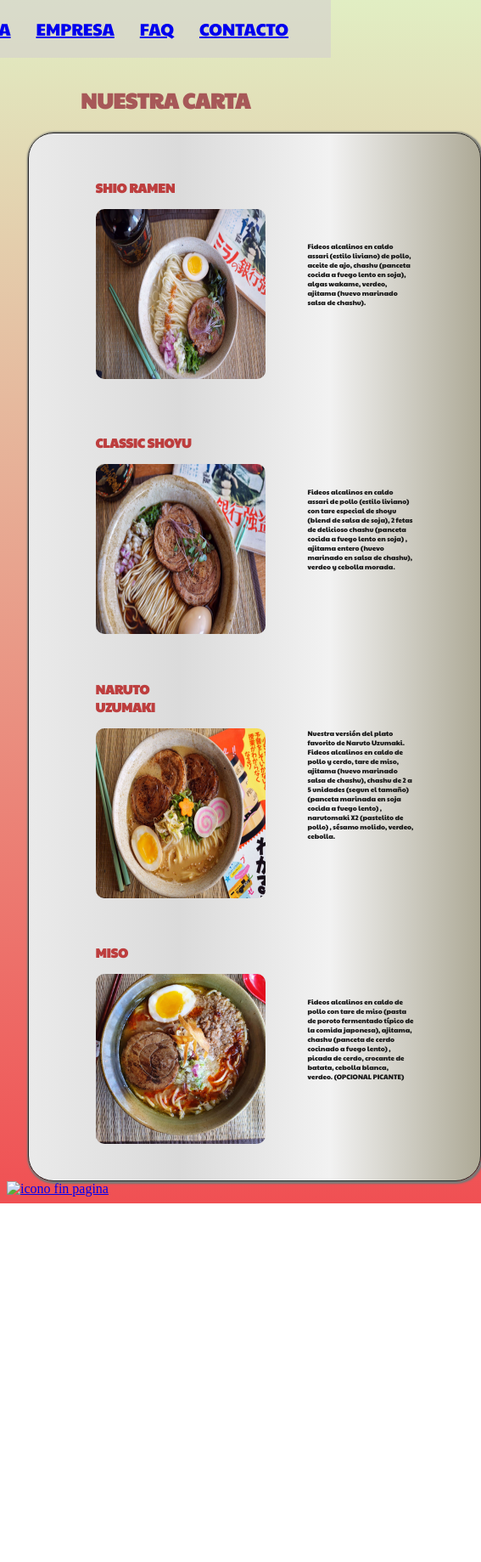
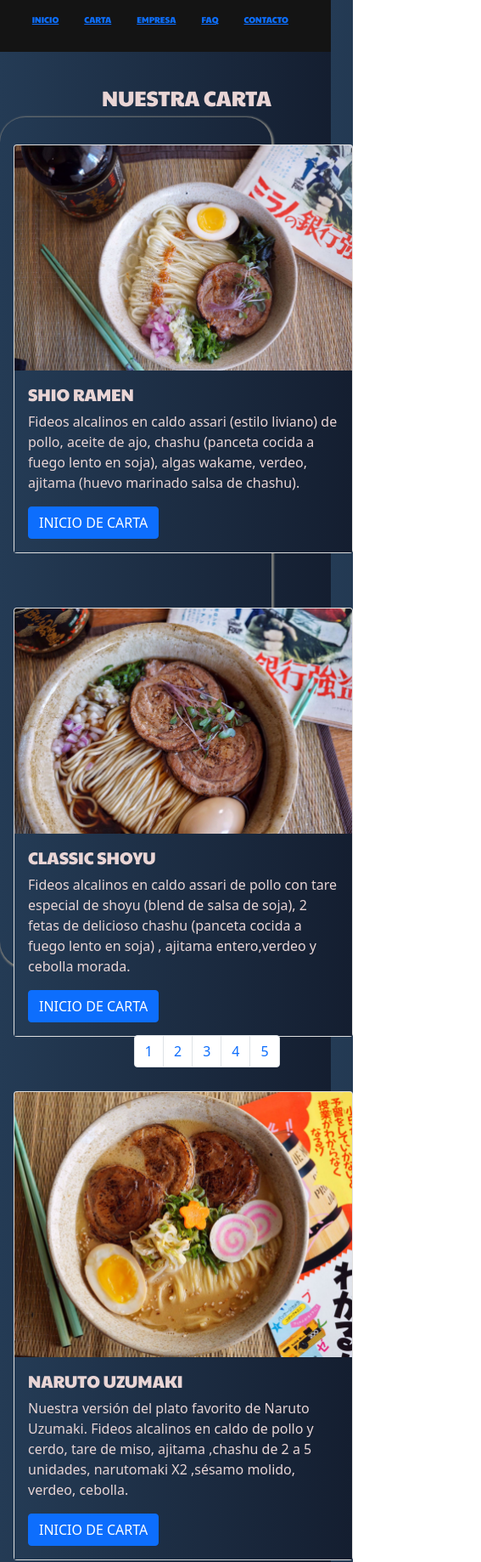
Before and after one commit to YUGENZzz/Idea-Amin, a plain HTML site: page paginas/carta.html in a window 390 px wide. Shown: the top 1838 px of the page at 85% size, 567 px wide, since content can reach past the window. Before the commit the page ends 1416 px from the top, so only its background shows below. Drawn offline with nearby package versions, Linux system fonts and the light colour scheme.

Commit message:
bootstrap

```diff
--- a/css/estilos.css
+++ b/css/estilos.css
@@ -3,9 +3,12 @@
 
 body{
 
-    background: #e1eec3;  /* fallback for old browsers */
-    background: -webkit-linear-gradient(to top, #f05053, #e1eec3);  /* Chrome 10-25, Safari 5.1-6 */
-    background: linear-gradient(to top, #f05053, #e1eec3); /* W3C, IE 10+/ Edge, Firefox 16+, Chrome 26+, Opera 12+, Safari 7+ */
+    background: #141E30;  /* fallback for old browsers */
+    background: -webkit-linear-gradient(to right, #243B55, #141E30);  /* Chrome 10-25, Safari 5.1-6 */
+    background: linear-gradient(to right, #243B55, #141E30); /* W3C, IE 10+/ Edge, Firefox 16+, Chrome 26+, Opera 12+, Safari 7+ */
+
+
+
 
 
 }
@@ -13,7 +16,7 @@ body{
 
 
 .header {
-    background-color: hwb(24 81% 17% / 0.616);
+    background-color: hwb(0 8% 92%);
     color: rgb(250, 250, 250);
     position: fixed;
     top: 0;
@@ -22,6 +25,8 @@ body{
     font-family: 'Paytone One', sans-serif;
     font-size: 20px;
     text-transform: uppercase;
+    z-index: 1000;
+    gap: 64%;
 
 
 
@@ -30,18 +35,24 @@ body{
     justify-content: end;
 }
 
+.icono-header {
+    margin-top: 10px;
+
+}
+
 .lista {
     display: flex;
     list-style: none;
     flex-direction: row;
     padding-right: 50px;
+    margin-bottom: 30px;
+    margin-top: 1rem;
 
 
 }
 
 .lista__item {
     margin-left: 30px;
-
 
 }
 
@@ -61,6 +72,7 @@ body{
 
 .inicio__izquierda {
     width: 50%;
+    margin-left: 80px;
 }
 
 .inicio__derecha {
@@ -68,28 +80,40 @@ body{
     display: flex;
     flex-direction: row;
     justify-content: center;
+
+
+
 }
 
 .inicio__titulo {
-    color: rgb(167, 88, 88);
+    color: rgb(233, 213, 213);
     font-size: 65px;
     font-family: 'Paytone One', sans-serif;
     text-transform: uppercase;
+
 }
 
 .inicio__parrafo {
     font-family: 'Paytone One', sans-serif;
     font-size: 30px;
-    color: rgb(43, 41, 41);
+    color: rgb(233, 213, 213);
+    margin-top: 3rem;
+    padding-right: 50px;
 
 }
 
 .inicio__imagen {
 
+
 }
 
-main {
-    min-height: 100vh;
+.pagination {
+    margin-bottom: 100px;
+
+}
+
+.separacion-footer {
+    min-height: 80vh;
 }
 
 /*final de main index*/
@@ -102,6 +126,8 @@ main {
 .footer {
 
 
+
+
 }
 
 /*comienzo de footer index*/
@@ -112,69 +138,65 @@ main {
 /*inicio pagina carta*/
 
 .separacion {
-    margin-top: 200px;
-    min-height: 250vh;
+    margin-top: 100px;
+    min-height: 150vh;
 }
 
 .carta-titulo {
-    font-size: 60px;
-    color: rgb(167, 88, 88);
+    font-size: 50px;
+    color: rgb(233, 213, 213);
     text-align: center;
     font-family: 'Paytone One', sans-serif;
+    margin-left: 50px;
+
 
 }
 
 .grid-carta {
-    background: #ADA996;  /* fallback for old browsers */
-    background: -webkit-linear-gradient(to right, #EAEAEA, #DBDBDB, #F2F2F2, #ADA996);  /* Chrome 10-25, Safari 5.1-6 */
-    background: linear-gradient(to right, #EAEAEA, #DBDBDB, #F2F2F2, #ADA996); /* W3C, IE 10+/ Edge, Firefox 16+, Chrome 26+, Opera 12+, Safari 7+ */
 
-
-    border: 1px solid rgb(39, 38, 38);
-    box-shadow: 2px 2px 3px 3px rgb(119, 121, 119);
+    border: 0px solid rgb(39, 38, 38);
     padding: 1rem;
-    height: 2000px;
+    height: 1200px;
     width: 1000px;
-    margin-left: 400px;
+    margin-left: 450px;
     display: grid;
     border-radius: 30px;
+
 
     grid-template-columns: 1fr 1fr;
     grid-template-rows: 1fr 1fr 1fr 1fr;
 
     justify-items: center;
     align-items: center;
+    gap: 3rem;
 
 }
 
-.grid-carta__izq {
-    width: 50%;
+.card {
+    margin-top: 5rem;
+    border: none;
 }
 
+.card-body {
+    background: #141E30;  /* fallback for old browsers */
+    background: -webkit-linear-gradient(to right, #243B55, #141E30);  /* Chrome 10-25, Safari 5.1-6 */
+    background: linear-gradient(to right, #243B55, #141E30); /* W3C, IE 10+/ Edge, Firefox 16+, Chrome 26+, Opera 12+, Safari 7+ */
 
-.grid-carta__der {
-    width: 50%;
-}
-
-.sub-carta {
-    font-size: 30px;
-    color: rgb(167, 88, 88);
-    font-family: 'Paytone One', sans-serif;
-}
-
-.info-ramen {
-    font-size: 18px;
-    color: rgb(27, 27, 27);
-    font-family: 'Paytone One', sans-serif;
 
 }
 
+.card-title {
 
+    font-family: 'Paytone One', sans-serif;
+    color: rgb(233, 213, 213);
 
-.bordes {
-    border-radius: 15px;
-    overflow: hidden;
 }
+
+.card-text {
+    color: rgb(233, 213, 213);
+
+}
+
 
 /* final pagina carta*/
 
@@ -397,36 +419,71 @@ main {
 
 @media screen and (max-width:599px){
 
+    .header {
+        background-color: hwb(0 8% 92%);
+        color: rgb(250, 250, 250);
+        position: fixed;
+        top: 0;
+        left: 0;
+        width: 100%;
+        font-family: 'Paytone One', sans-serif;
+        font-size: 10px;
+        text-transform: uppercase;
+        z-index: 1000;
 
-    .inicio {
         display: flex;
         flex-direction: row;
-        padding: 0 1rem;
-        margin-top: 50px;
+        justify-content: end;
     }
 
+
+    .inicio  {
+        display: flex;
+        flex-direction: row;
+        flex-direction:column;
+        justify-content: center;
+        padding: 0 1rem;
+        margin-top: 100px;
+    }
+
+    .inicio__titulo {
+        color: rgb(233, 213, 213);
+        font-size: 25px;
+        font-family: 'Paytone One', sans-serif;
+        text-transform: uppercase
+
+
+    }
+
+
     .inicio__izquierda {
-        width: 100%;
+        width: 80%;
     }
 
     .inicio__derecha {
         display: flex;
         flex-direction: column;
         justify-content: center;
-    }
 
 
-    .inicio {
-        display: flex;
-        flex-direction:column;
-        justify-content: center;
+
     }
 
     .inicio__parrafo {
         font-family: 'Paytone One', sans-serif;
         font-size: 15px;
-        color: rgb(27, 21, 21);
-        font-size: 25px;
+        color: rgb(233, 213, 213);
+
+    }
+
+    .footer {
+
+        margin-top: 5rem;
+        padding-left: 25%;
+
+
+
+
     }
 
      /*inicio carta*/
@@ -443,45 +500,26 @@ main {
 
     .grid-carta {
 
-        border: 1px solid rgb(39, 38, 38);
-        box-shadow: 1px 1px 2px 2px rgb(119, 121, 119);
-        height: 1200px;
-        width: 500px;
-        margin-left: 25px;
+        border: none;
+        padding: 1rem;
+        height: 1000px;
+        width: 320px;
+        margin-left: 0px;
         display: grid;
         border-radius: 30px;
 
-        grid-template-columns: 1fr 1fr;
-        grid-template-rows: 1fr 1fr 1fr 1fr;
 
+        grid-template-columns: 1fr;
         justify-items: center;
-        align-items: center
-    }
-
-
-
-    .sub-carta {
-        font-size: 15px;
-        color: rgb(189, 62, 62);
-        font-family: 'Paytone One', sans-serif;
-    }
-
-    .info-ramen {
-
-
-        font-size: 8px;
-        color: rgb(27, 27, 27);
-        font-family: 'Paytone One', sans-serif;
+        align-items: center;
+        gap: 3rem;
 
     }
 
-    .bordes {
-        border-radius: 10px;
-        overflow: hidden;
-        width: 200px;
-        height: 200px;
+    .card {
+        margin-top: 1rem;
+        border: none;
     }
-
 
     /*final carta*/
 
--- a/paginas/carta.html
+++ b/paginas/carta.html
@@ -10,13 +10,17 @@
   <link rel="preconnect" href="https://fonts.googleapis.com">
   <link rel="preconnect" href="https://fonts.gstatic.com" crossorigin>
   <link href="https://fonts.googleapis.com/css2?family=Paytone+One&display=swap" rel="stylesheet">
-    <link rel="stylesheet" href="https://cdnjs.cloudflare.com/ajax/libs/animate.css/4.1.1/animate.min.css"/>
-
+  <link rel="stylesheet" href="https://cdnjs.cloudflare.com/ajax/libs/animate.css/4.1.1/animate.min.css" />
+  <link href="https://cdn.jsdelivr.net/npm/bootstrap@5.1.3/dist/css/bootstrap.min.css" rel="stylesheet"
+    integrity="sha384-1BmE4kWBq78iYhFldvKuhfTAU6auU8tT94WrHftjDbrCEXSU1oBoqyl2QvZ6jIW3" crossorigin="anonymous">
 </head>
 
 <body>
   <header class="header">
+    <a href="../index.html">
+    <img class= "icono-header" src="../Imagenes/png ramen heaader.png" alt="icono" width="45px" height="45px"></a>
     <nav>
+
         <ul class="lista">
             <li class="lista__item">
                 <a href="../index.html">inicio</a>
@@ -24,7 +28,7 @@
             <li class="lista__item">
                 <a href="../paginas/carta.html">carta</a>
             <li class="lista__item">
-                    <a href="empresa.html">empresa</a>
+                <a href="../paginas/empresa.html">empresa</a>
             </li>
             <li class="lista__item">
                 <a href="../paginas/faq.htm">faq</a>
@@ -34,60 +38,65 @@
             </li>
         </ul>
     </nav>
+
+
+
+
 </header>
 
 
   <main class="separacion">
     <section>
+
       <h1 class="animate__animated animate__pulse carta-titulo">NUESTRA CARTA</h1>
+
+
 
       <div class="grid-carta">
 
-                <div class="grid-carta__izq">
-                    <h3 class="sub-carta">SHIO RAMEN</h3>
-                    <img class="bordes" src="../Imagenes/SHIO RAMEN.jpeg" alt="shio ramen" width=400 height=300>
+        <div class="card" style="width: 25rem;">
+          <img src="../Imagenes/SHIO RAMEN.jpeg" class="card-img-top" alt="...">
+          <div class="card-body">
+            <h5 class="card-title">SHIO RAMEN</h5>
+            <p class="card-text">Fideos alcalinos en caldo assari (estilo liviano) de pollo, aceite de ajo,
+              chashu (panceta cocida a fuego lento en soja), algas wakame, verdeo, ajitama (huevo marinado
+              salsa de chashu).</p>
+            <a href="#" class="btn btn-primary">INICIO DE CARTA</a>
+          </div>
         </div>
 
-                <div class="grid-carta__der">
-                    <p class="info-ramen">Fideos alcalinos en caldo assari (estilo liviano) de pollo, aceite de ajo,
-                        chashu (panceta cocida a fuego lento en soja), algas wakame, verdeo, ajitama (huevo marinado
-                        salsa de chashu).
-                    </p>
+        <div class="card" style="width: 25rem;">
+          <img src="../Imagenes/CLASSIC SHOYU.jpeg" class="card-img-top" alt="...">
+          <div class="card-body">
+            <h5 class="card-title">CLASSIC SHOYU</h5>
+            <p class="card-text">Fideos alcalinos en caldo assari de pollo con tare especial
+              de shoyu (blend de salsa de soja), 2 fetas de delicioso chashu (panceta cocida a fuego lento en
+              soja) , ajitama entero,verdeo y cebolla morada.</p>
+            <a href="#" class="btn btn-primary">INICIO DE CARTA</a>
+          </div>
         </div>
 
-                <div class="grid-carta__izq">
-                    <h3 class="sub-carta">CLASSIC SHOYU</h3>
-                    <img class="bordes" src="../Imagenes/CLASSIC SHOYU.jpeg" alt="classic shoyu" width=400 height=300>
+        <div class="card" style="width: 25rem;">
+          <img src="../Imagenes/NARUTO UZUMAKI.jpeg" class="card-img-top" alt="...">
+          <div class="card-body">
+            <h5 class="card-title">NARUTO UZUMAKI</h5>
+            <p class="card-text">Nuestra versión del plato favorito de Naruto Uzumaki. Fideos alcalinos en
+              caldo de pollo y cerdo, tare de miso, ajitama ,chashu de 2 a 5
+              unidades, narutomaki X2 ,sésamo molido, verdeo, cebolla.</p>
+            <a href="#" class="btn btn-primary">INICIO DE CARTA</a>
+          </div>
         </div>
 
-                <div class="grid-carta__der">
-                    <p class="info-ramen">Fideos alcalinos en caldo assari de pollo (estilo liviano) con tare especial
-                        de shoyu (blend de salsa de soja), 2 fetas de delicioso chashu (panceta cocida a fuego lento en
-                        soja) , ajitama entero (huevo marinado en salsa de chashu), verdeo y cebolla morada.
-                    </p>
+        <div class="card" style="width: 25rem;">
+          <img src="../Imagenes/NARUTO UZUMAKI.jpeg" class="card-img-top" alt="...">
+          <div class="card-body">
+            <h5 class="card-title">MISO</h5>
+            <p class="card-text">Fideos alcalinos en caldo de pollo con tare de miso
+              fermentado típico de la comida japonesa), ajitama, chashu (panceta de cerdo cocinado a fuego
+              lento) , picada de cerdo, crocante de batata, cebolla blanca, verdeo.</p>
+            <a href="#" class="btn btn-primary">INICIO DE CARTA</a>
           </div>
-
-                <div class="grid-carta__izq">
-                    <h3 class="sub-carta">NARUTO UZUMAKI</h3>
-                    <img class="bordes" src="../Imagenes/NARUTO UZUMAKI.jpeg" alt="classic shoyu" width=400 height=300>
         </div>
-
-                <div class="grid-carta__der">
-                    <p class="info-ramen">Nuestra versión del plato favorito de Naruto Uzumaki. Fideos alcalinos en
-                        caldo de pollo y cerdo, tare de miso, ajitama (huevo marinado salsa de chashu), chashu de 2 a 5
-                        unidades (segun el tamaño) (panceta marinada en soja cocida a fuego lento) , narutomaki X2
-                        (pastelito de pollo) , sésamo molido, verdeo, cebolla.</p>
-                </div>
-
-                <div class="grid-carta__izq">
-                    <h3 class="sub-carta">MISO</h3>
-                    <img class="bordes" src="../Imagenes/MISO.jpeg" alt="MISO" width="380" height="350">
-                </div>
-
-                <div class="grid-carta__der">
-                    <p class="info-ramen">Fideos alcalinos en caldo de pollo con tare de miso (pasta de poroto
-                        fermentado típico de la comida japonesa), ajitama, chashu (panceta de cerdo cocinado a fuego
-                        lento) , picada de cerdo, crocante de batata, cebolla blanca, verdeo. (OPCIONAL PICANTE)</p>
       </div>
 
       </div>
@@ -99,16 +108,19 @@
 
   <footer class="footer">
 
-        <section>
     <nav>
-                <a href="./index.html">
-                    <img src="../Imagenes/icono fin pagina.png" alt="icono fin pagina" width="100" height="100">
-                </a>
-
-                <nav>
-        </section>
+      <ul class="pagination justify-content-center">
+        <li class="page-item"><a class="page-link" href="../index.html">1</a></li>
+        <li class="page-item"><a class="page-link" href="../paginas/carta.html">2</a></li>
+        <li class="page-item"><a class="page-link" href="../paginas/empresa.html">3</a></li>
+        <li class="page-item"><a class="page-link" href="../paginas/faq.htm">4</a></li>
+        <li class="page-item"><a class="page-link" href="../paginas/contacto.html">5</a></li>
+      </ul>
+    </nav>
 
   </footer>
+
+
 
 
 
```
Also changed, not shown: index.html (+27 -14 lines), paginas/contacto.html (+29 -14 lines), paginas/empresa.html (+37 -16 lines), paginas/faq.htm (+27 -10 lines), Imagenes/EMPRESA.png, Imagenes/png ramen heaader.png (added), Imagenes/whatsapp icon.png. Lines whose indentation alone changed are shown as unchanged.
